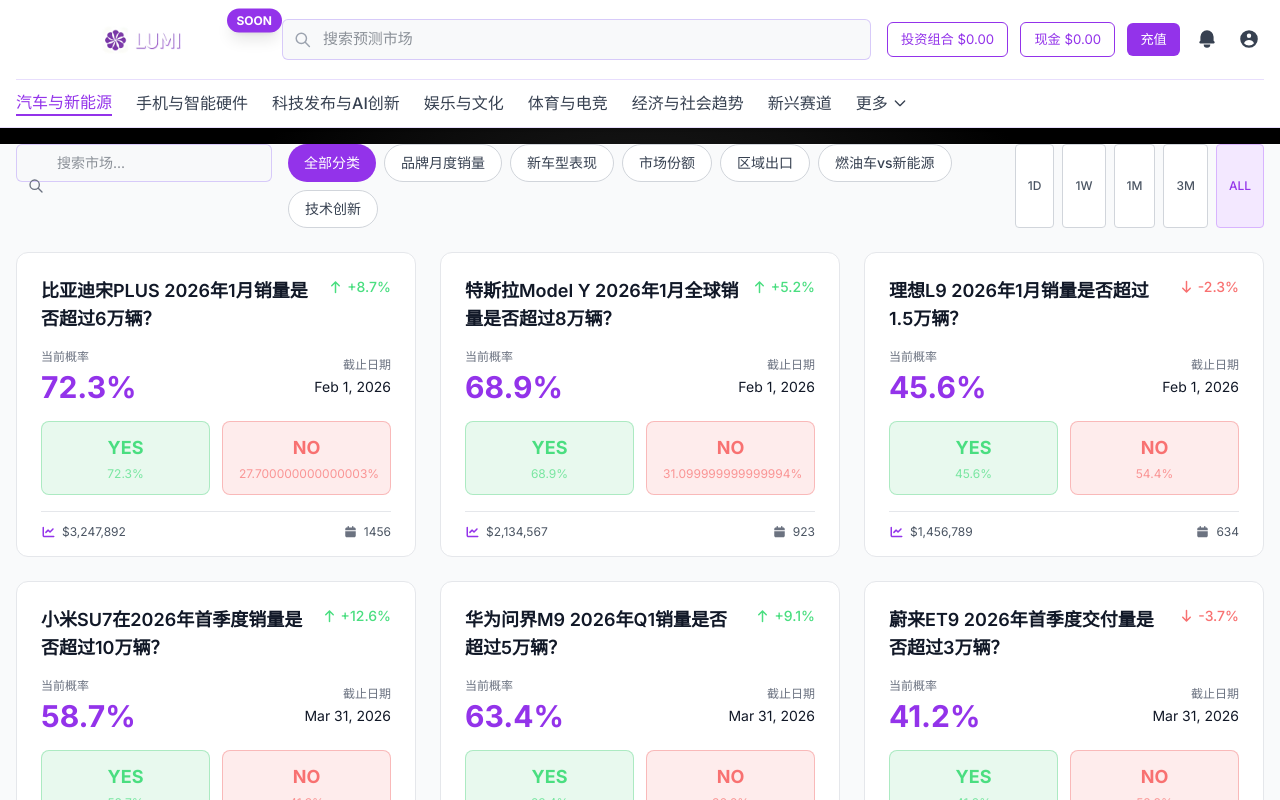
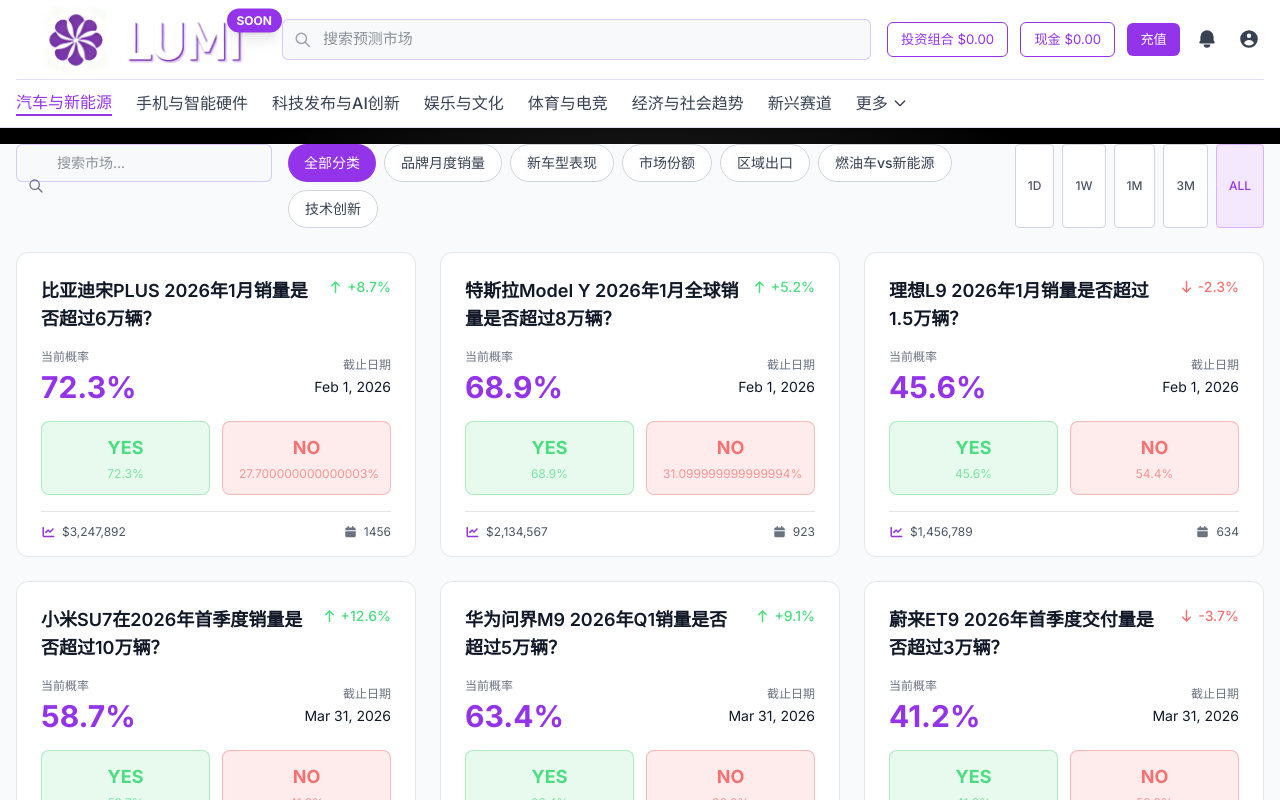
Before and after one commit to Charile333/Demo, a Next.js app: page /LUMI in a window 1280 px wide. Shown: the top 800 px of the page. Built offline with nearby package versions, Linux system fonts and the light colour scheme.

Commit message:
恢复logo原始尺寸，优化按钮样式

```diff
--- a/components/Navbar.tsx
+++ b/components/Navbar.tsx
@@ -70,16 +70,16 @@
             {/* Logo with Image */}
             <button
               onClick={() => handleCategoryClick('automotive')}
-              className="w-full max-w-[250px] h-[70px] hover:opacity-80 transition-opacity"
+              className="w-[250px] h-[70px] hover:opacity-80 transition-opacity"
               style={{overflow: 'visible', display: 'block', position: 'relative', padding: 0, border: 'none', background: 'transparent'}}
             >
               <div className="relative w-full h-full flex items-center justify-center">
                 <Image
                   src="/image/LUMI (1).png"
                   alt="LUMI Logo"
-                  fill
-                  className="object-contain rounded-lg w-full h-full"
-                  sizes="100% 100%"
+                  width={250}
+                  height={70}
+                  className="object-contain rounded-lg"
                 />
                 {/* SOON 浮动标签 */}
                 <div className="absolute top-1 -right-4 bg-purple-600 text-white text-xs font-bold px-2.5 py-1 rounded-full shadow-lg animate-float">
```
